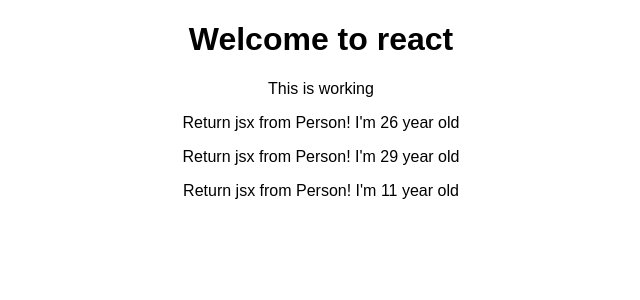
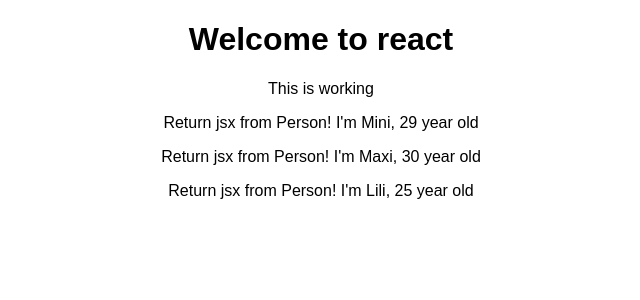
Before and after one commit to sb1989/my_first_react_app, a React (Create React App) app: page / in a window 1280 px wide. Shown: the top 300 px of the page, without its empty margins (319-959 px from the left). Built offline with nearby package versions, Linux system fonts and the light colour scheme.

Commit message:
working with properties

```diff
--- a/src/App.js
+++ b/src/App.js
@@ -9,9 +9,9 @@
       <div className="App">
         <h1>Welcome to react</h1>
         <p>This is working</p>
-        <Person/>
-        <Person/>
-        <Person/>
+        <Person name='Mini' age = '29'/>
+        <Person name = 'Maxi' age ='30'/>
+        <Person name ='Lili' age ='25'/>
       </div>
     );
     //return React.createElement('div', null, React.createElement('h1', {className: 'App'}, 'Hi I\'m a react App!!!'))
--- a/src/Person/Person.js
+++ b/src/Person/Person.js
@@ -1,7 +1,7 @@
 import React from 'react' //jsx is tranformed to react createElement
 
-const person = ()=>{
-return <p>Return jsx from Person! I'm {Math.floor(Math.random() * 30)} year old</p>
+const person = (props)=>{
+return <p>Return jsx from Person! I'm {props.name}, {props.age} year old</p>
 };
 
 export default person;
```
